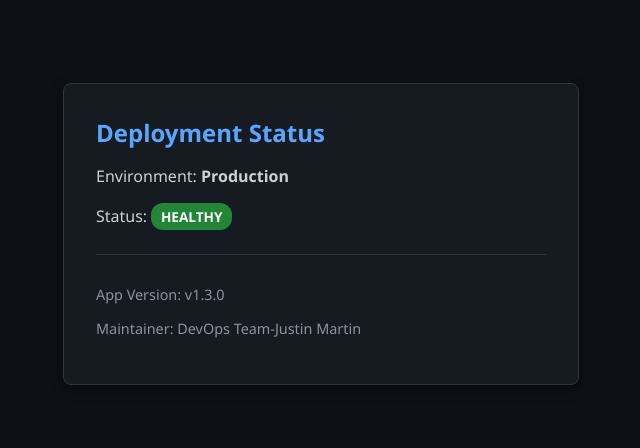
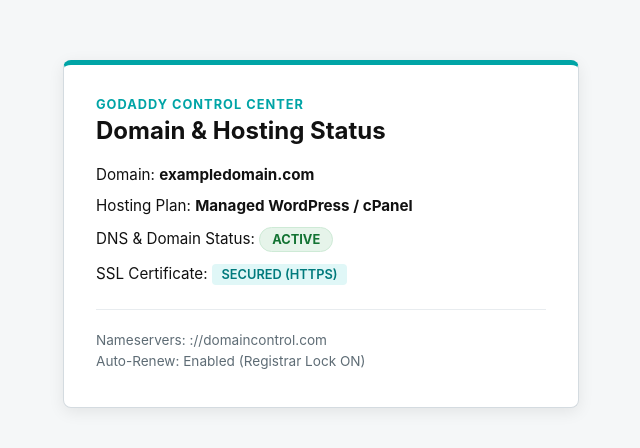
Before and after one commit to JustinMartin-proj/devops-status-app, a plain HTML site: page index.html in a window 1280 px wide. Shown: the part 166-614 px from the top of the page, without its empty margins (319-959 px from the left). Drawn offline with Linux system fonts and the light colour scheme.

Commit message:
new homepage

```diff
--- a/index.html
+++ b/index.html
@@ -3,12 +3,12 @@
 <head>
     <meta charset="UTF-8">
     <meta name="viewport" content="width=device-width, initial-scale=1.0">
-    <title>Production App - Status Dashboard</title>
+    <title>GoDaddy - Domain & Hosting Status</title>
     <style>
         body {
-            font-family: 'Segoe UI', Tahoma, Geneva, Verdana, sans-serif;
-            background-color: #0d1117;
-            color: #c9d1d9;
+            font-family: -apple-system, BlinkMacSystemFont, 'Segoe UI', Roboto, Helvetica, Arial, sans-serif;
+            background-color: #f5f7f8;
+            color: #111111;
             display: flex;
             justify-content: center;
             align-items: center;
@@ -16,45 +16,75 @@
             margin: 0;
         }
         .card {
-            background-color: #161b22;
-            border: 1px solid #30363d;
+            background-color: #ffffff;
+            border: 1px solid #d4dbe0;
+            border-top: 5px solid #00a4a6; /* GoDaddy Signature Teal */
             border-radius: 8px;
             padding: 2rem;
             max-width: 450px;
             width: 100%;
-            box-shadow: 0 4px 12px rgba(0, 0, 0, 0.5);
+            box-shadow: 0 4px 16px rgba(17, 17, 17, 0.08);
+        }
+        .brand {
+            font-size: 0.8rem;
+            font-weight: 700;
+            text-transform: uppercase;
+            letter-spacing: 1px;
+            color: #00a4a6;
+            margin-bottom: 0.25rem;
         }
         h1 {
-            color: #58a6ff;
+            color: #111111;
             font-size: 1.5rem;
             margin-top: 0;
+            margin-bottom: 1.25rem;
+        }
+        .info-row {
+            margin: 0.75rem 0;
+            font-size: 0.95rem;
         }
         .badge {
             display: inline-block;
-            padding: 0.25rem 0.6rem;
-            font-size: 0.85rem;
-            font-weight: bold;
-            border-radius: 12px;
-            background-color: #238636;
-            color: #ffffff;
+            padding: 0.25rem 0.75rem;
+            font-size: 0.8rem;
+            font-weight: 700;
+            border-radius: 999px;
+            background-color: #e6f4ea;
+            color: #137333;
+            border: 1px solid #ceead6;
+        }
+        .ssl-badge {
+            display: inline-block;
+            padding: 0.2rem 0.6rem;
+            font-size: 0.8rem;
+            font-weight: 600;
+            border-radius: 4px;
+            background-color: #e0f7f7;
+            color: #007a7c;
         }
         .meta {
             margin-top: 1.5rem;
-            font-size: 0.9rem;
-            color: #8b949e;
-            border-top: 1px solid #30363d;
+            font-size: 0.85rem;
+            color: #5e6c75;
+            border-top: 1px solid #e8ecef;
             padding-top: 1rem;
+        }
+        .meta p {
+            margin: 0.35rem 0;
         }
     </style>
 </head>
 <body>
     <div class="card">
-        <h1>Deployment Status</h1>
-        <p>Environment: <strong>Production</strong></p>
-        <p>Status: <span class="badge">HEALTHY</span></p>
+        <div class="brand">GoDaddy Control Center</div>
+        <h1>Domain & Hosting Status</h1>
+        <div class="info-row">Domain: <strong>exampledomain.com</strong></div>
+        <div class="info-row">Hosting Plan: <strong>Managed WordPress / cPanel</strong></div>
+        <div class="info-row">DNS &amp; Domain Status: <span class="badge">ACTIVE</span></div>
+        <div class="info-row">SSL Certificate: <span class="ssl-badge">SECURED (HTTPS)</span></div>
         <div class="meta">
-            <p>App Version: v1.3.0</p>
-            <p>Maintainer: DevOps Team-Justin Martin</p>
+            <p>Nameservers: ://domaincontrol.com</p>
+            <p>Auto-Renew: Enabled (Registrar Lock ON)</p>
         </div>
     </div>
 </body>
```
